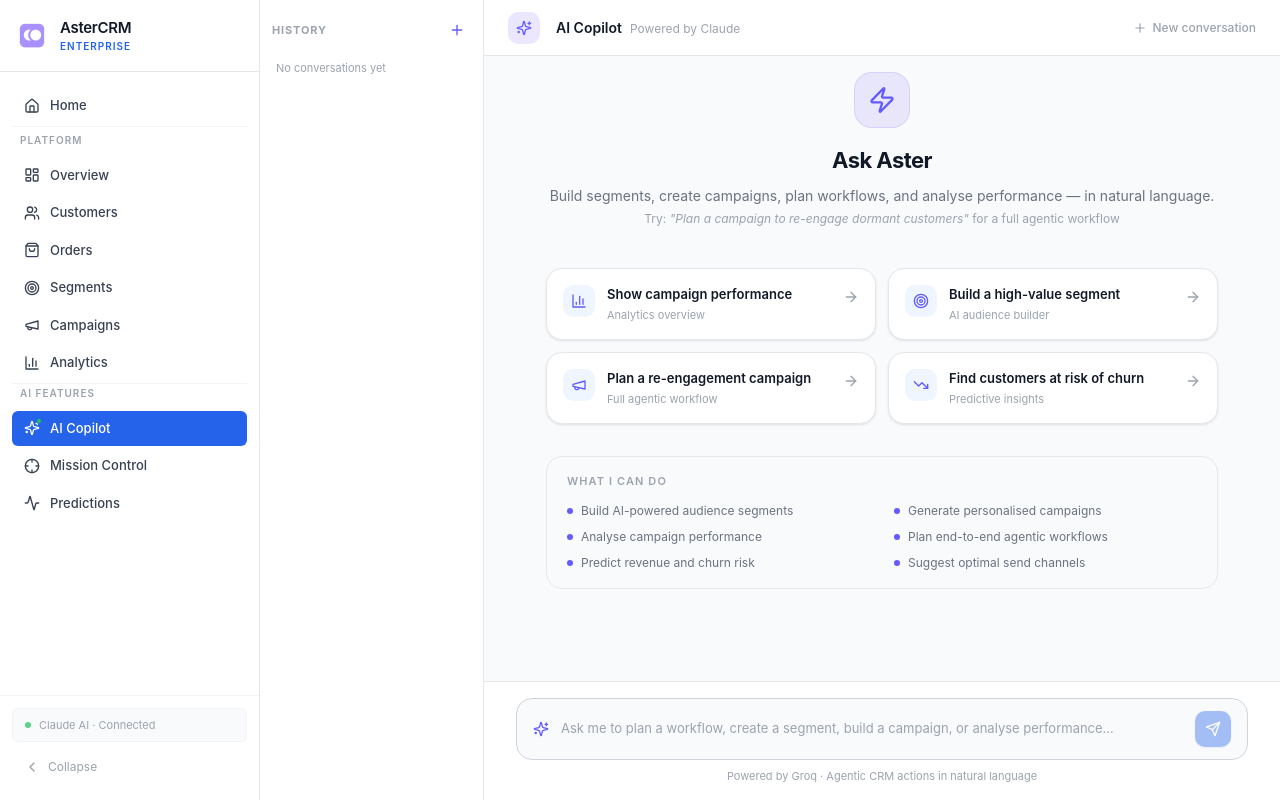
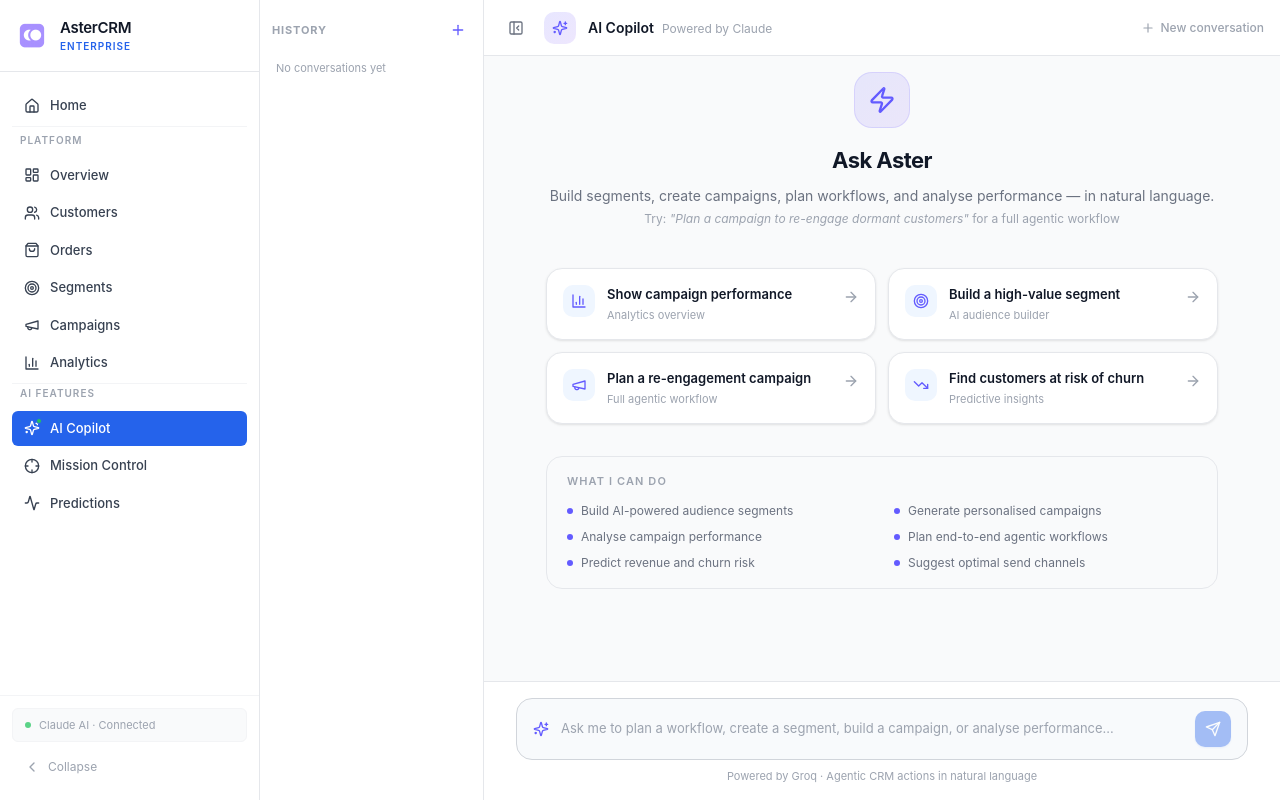
Before and after one commit to Sudharsanselvaraj/AI-Native-Customer-Intelligence-Segmentation-and-Campaign-Orchestration-System, a Next.js app in the folder frontend/: page /ai-copilot in a window 1280 px wide. Built offline with nearby package versions, Linux system fonts and the light colour scheme.

Commit message:
Add collapsible history sidebar toggle in AI Copilot
Panel slide icon in header collapses/expands the 224px history sidebar
with a CSS width transition. State defaults to open.

```diff
--- a/frontend/src/app/(crm)/ai-copilot/page.tsx
+++ b/frontend/src/app/(crm)/ai-copilot/page.tsx
@@ -5,7 +5,7 @@
 import {
   Sparkles, Send, RefreshCw, User, Zap, CheckCircle, Play,
   Target, Megaphone, BarChart3, TrendingDown, ArrowRight,
-  Plus, MessageSquare, Trash2
+  Plus, MessageSquare, Trash2, PanelLeftClose, PanelLeftOpen
 } from "lucide-react";
 import { cn } from "@/lib/utils";
 import toast from "react-hot-toast";
@@ -180,6 +180,7 @@
   const [input, setInput]           = useState("");
   const [loading, setLoading]       = useState(false);
   const [sessionId, setSessionId]   = useState<string | undefined>();
+  const [sidebarOpen, setSidebarOpen] = useState(true);
   const endRef  = useRef<HTMLDivElement>(null);
   const inputRef = useRef<HTMLInputElement>(null);
 
@@ -277,8 +278,11 @@
     <div className="flex h-full" style={{ background: "#F9FAFB" }}>
 
       {/* ── Session sidebar ── */}
-      <div className="w-56 shrink-0 flex flex-col" style={{ background: "#fff", borderRight: "1px solid #E5E7EB" }}>
-        <div className="px-3 pt-4 pb-2 flex items-center justify-between">
+      <div
+        className="shrink-0 flex flex-col transition-all duration-200 overflow-hidden"
+        style={{ width: sidebarOpen ? 224 : 0, background: "#fff", borderRight: sidebarOpen ? "1px solid #E5E7EB" : "none" }}
+      >
+        <div className="px-3 pt-4 pb-2 flex items-center justify-between" style={{ minWidth: 224 }}>
           <span className="text-[11px] font-bold uppercase tracking-[0.08em]" style={{ color: "#9CA3AF" }}>History</span>
           <button
             onClick={startNew}
@@ -323,9 +327,19 @@
       <div className="flex flex-col flex-1 min-w-0">
       {/* ── Header ── */}
       <div
-        className="px-6 h-[56px] flex items-center gap-4 shrink-0"
+        className="px-4 h-[56px] flex items-center gap-3 shrink-0"
         style={{ background: "#FFFFFF", borderBottom: "1px solid #E5E7EB" }}
       >
+        <button
+          onClick={() => setSidebarOpen(v => !v)}
+          className="w-8 h-8 rounded-[8px] flex items-center justify-center transition-colors hover:bg-gray-100"
+          title={sidebarOpen ? "Hide history" : "Show history"}
+        >
+          {sidebarOpen
+            ? <PanelLeftClose className="w-4 h-4" style={{ color: "#6B7280" }} />
+            : <PanelLeftOpen  className="w-4 h-4" style={{ color: "#6B7280" }} />
+          }
+        </button>
         <div
           className="w-8 h-8 rounded-[10px] flex items-center justify-center"
           style={{ background: "linear-gradient(135deg, rgba(99,91,255,0.15), rgba(139,92,246,0.15))" }}
```
